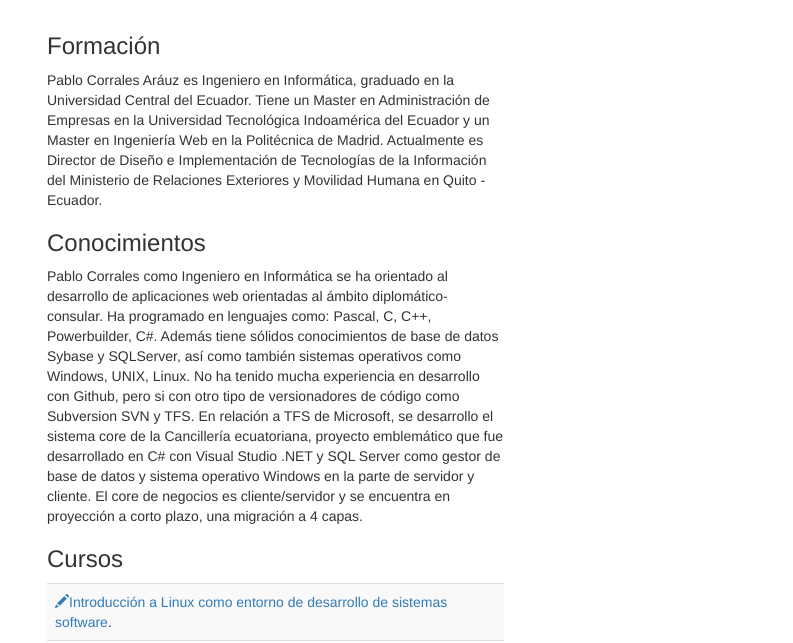
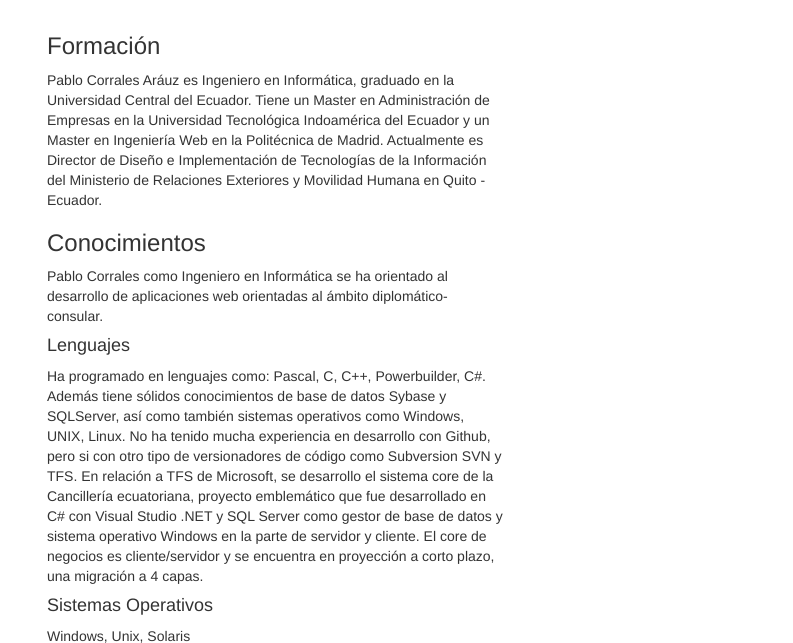
Before and after one commit to pablo-corrales/pablo-corrales.github.io, a plain HTML site: page index.html in a window 1280 px wide. Shown: the part 279-922 px from the top of the page, without its empty margins (243-1036 px from the left). Drawn offline with nearby package versions, Linux system fonts and the light colour scheme.

Commit message:
Se actualiza archivo index.html con mejor estructuracion de conocimientos.

```diff
--- a/index.html
+++ b/index.html
@@ -46,12 +46,16 @@
           Actualmente es Director de Diseño e Implementación de Tecnologías de la Información del Ministerio de Relaciones Exteriores y Movilidad Humana en Quito - Ecuador.
           </p>
           <h3>Conocimientos</h3>
-          <p>Pablo Corrales como Ingeniero en Informática se ha orientado al desarrollo de aplicaciones web orientadas al ámbito diplomático-consular. Ha programado en lenguajes como: Pascal, C, C++, Powerbuilder, C#. Además tiene sólidos conocimientos de base de datos Sybase y SQLServer, así como también sistemas operativos como Windows, UNIX, Linux.
+          <p>Pablo Corrales como Ingeniero en Informática se ha orientado al desarrollo de aplicaciones web orientadas al ámbito diplomático-consular.
+			<h4>Lenguajes</h4>
+          	Ha programado en lenguajes como: Pascal, C, C++, Powerbuilder, C#. Además tiene sólidos conocimientos de base de datos Sybase y SQLServer, así como también sistemas operativos como Windows, UNIX, Linux.
           	No ha tenido mucha experiencia en desarrollo con Github, pero si con otro tipo de versionadores de código como Subversion SVN y TFS.
           	En relación a TFS de Microsoft, se desarrollo el sistema core de la Cancillería ecuatoriana, proyecto emblemático que fue desarrollado en C# con Visual Studio .NET  y SQL Server como gestor de base de datos y sistema operativo Windows en la parte de servidor y cliente. El core de negocios es cliente/servidor y se encuentra en proyección a corto plazo, una migración a 4 capas.
+          	<h4>Sistemas Operativos</h4>
+          	Windows, Unix, Solaris
           </p>
 
-          <h3>Cursos</h3>
+          <h3>Cursos Realizados en MIRIADAX</h3>
           <table class='table table-striped'>
 
             <tr><td><a href="https://miriadax.net/web/introduccion-a-linux-como-entorno-de-desarrollo-de-sistemas-software" target="blank"><span class='glyphicon glyphicon-pencil'></span>Introducción a Linux como entorno de desarrollo de sistemas software</a>.</td></tr>
```
